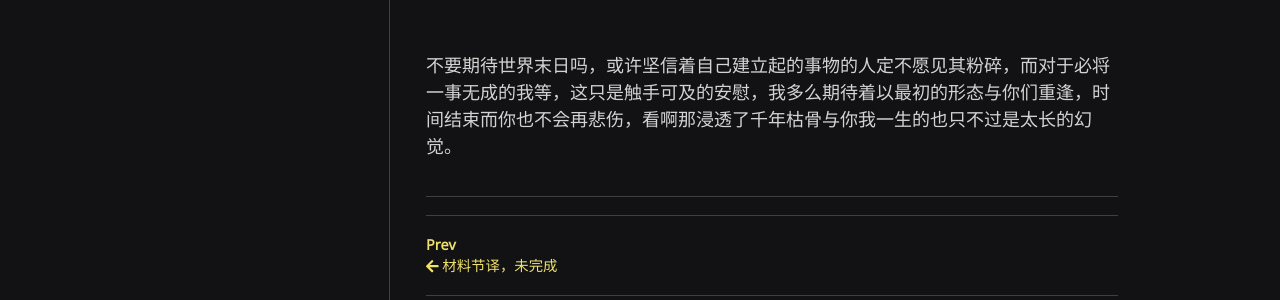
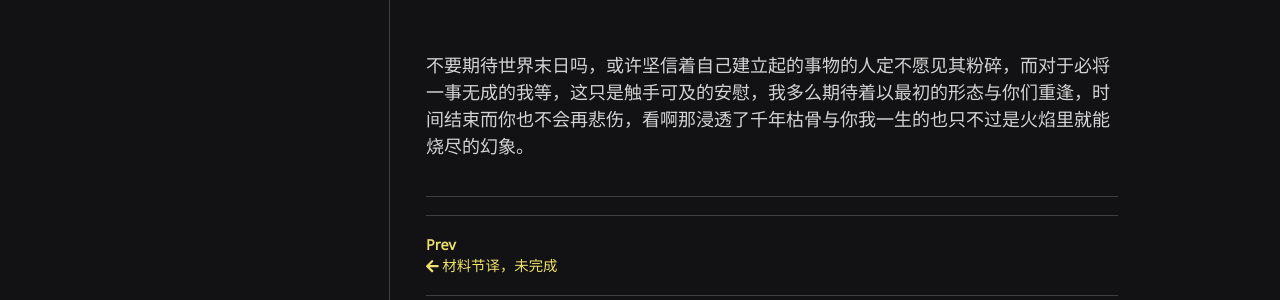
Before and after one commit to scatterdclouds/scatterdclouds.github.io, a Jekyll site: the page built from _posts/2022-06-20-apocalypsenostalgia.md, in a window 1280 px wide. Shown: the part 319-619 px from the top of the page. Built offline with Jekyll 4.4.1, drawn with Linux system fonts in a browser that asks for light colours; nearby versions of some CDN libraries; some web fonts are replaced; comment, search, counter and statistics services are not loaded.

Commit message:
Update 2022-06-20-apocalypsenostalgia.md

```diff
--- a/_posts/2022-06-20-apocalypsenostalgia.md
+++ b/_posts/2022-06-20-apocalypsenostalgia.md
@@ -7,4 +7,4 @@ tags: []
 comments: true
 ---
 
-不要期待世界末日吗，或许坚信着自己建立起的事物的人定不愿见其粉碎，而对于必将一事无成的我等，这只是触手可及的安慰，我多么期待着以最初的形态与你们重逢，时间结束而你也不会再悲伤，看啊那浸透了千年枯骨与你我一生的也只不过是太长的幻觉。
+不要期待世界末日吗，或许坚信着自己建立起的事物的人定不愿见其粉碎，而对于必将一事无成的我等，这只是触手可及的安慰，我多么期待着以最初的形态与你们重逢，时间结束而你也不会再悲伤，看啊那浸透了千年枯骨与你我一生的也只不过是火焰里就能烧尽的幻象。
```
